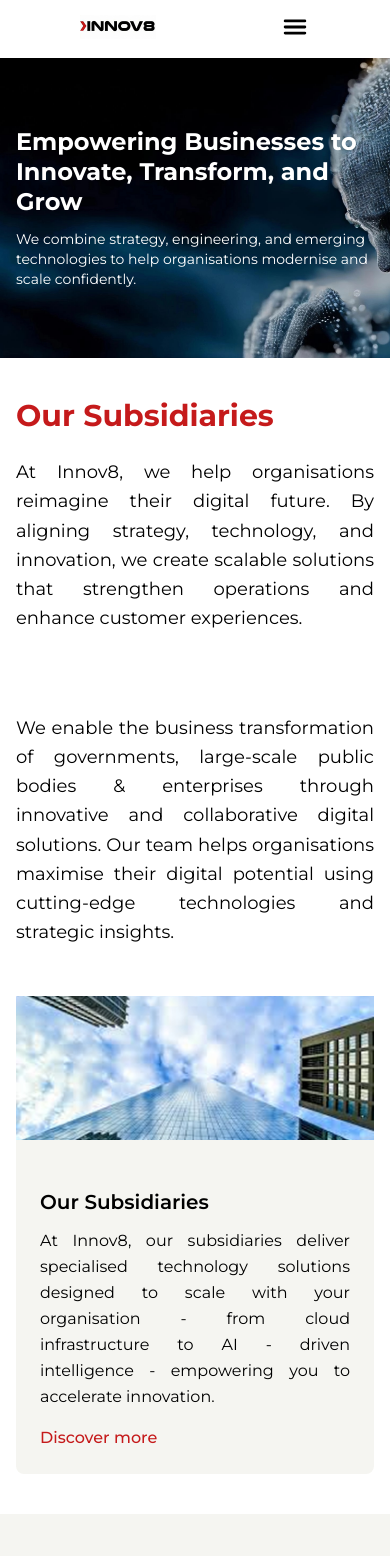
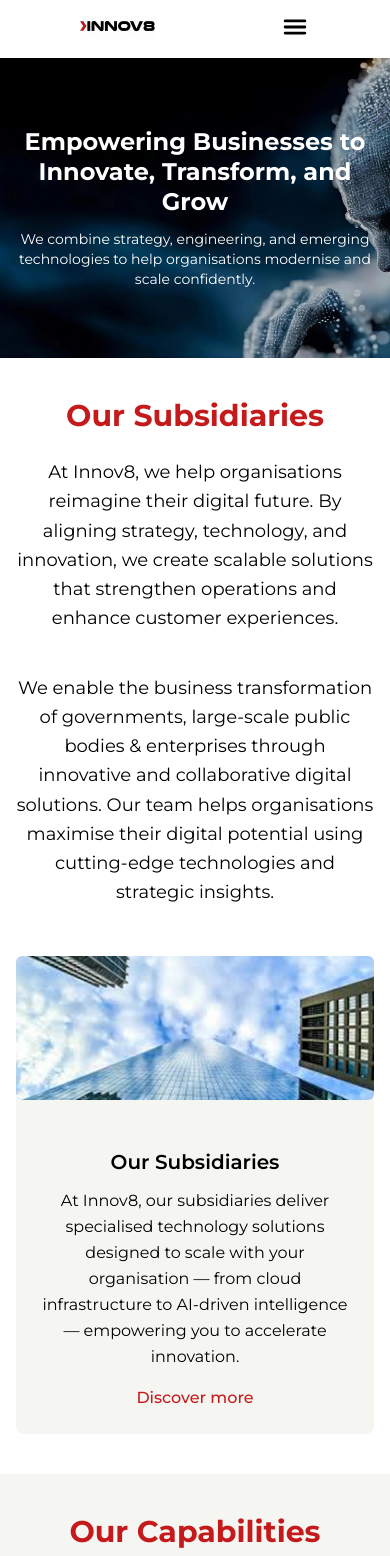
Before and after one commit to ChemyDigi/Innov8, a Next.js app in the folder innov8/: page /home in a window 390 px wide. Shown: the part 40-1596 px from the top of the page. Built offline with nearby package versions, Linux system fonts and the light colour scheme.

Commit message:
Fixing responsive

```diff
--- a/innov8/components/Home/Capabilities.tsx
+++ b/innov8/components/Home/Capabilities.tsx
@@ -31,9 +31,24 @@ export default function CapabilitiesSection() {
   return (
     <section className="bg-[#F5F5F1] text-black relative py-10">
       <div className="relative max-w-7xl mx-auto px-4">
-        <h2 className="text-3xl font-bold text-brand mb-6">Our Capabilities</h2>
 
-        <p className="text-lg mb-10 text-justify">
+        {/* Title */}
+        <h2
+          className="
+            text-3xl font-bold text-brand mb-6
+            text-center md:text-left
+          "
+        >
+          Our Capabilities
+        </h2>
+
+        {/* Intro */}
+        <p
+          className="
+            text-lg mb-10
+            text-center md:text-justify
+          "
+        >
           Our capabilities & technologies are designed to bring business value
           and address the specific challenges of organisations across different
           industries seeking to maximise their digital potential.
@@ -43,11 +58,17 @@ export default function CapabilitiesSection() {
         <div className="grid md:grid-cols-2 gap-6">
           {capabilities.map((item, index) => (
             <div key={index} className="bg-white rounded-lg p-4 shadow-sm">
+
+              {/* Header */}
               <button
                 onClick={() => toggleDropdown(index)}
-                className="w-full flex justify-between items-center text-left"
+                className="
+                  w-full flex justify-between items-center
+                  text-left md:text-left
+                  text-center md:text-left
+                "
               >
-                <span className="font-medium">{item.title}</span>
+                <span className="font-medium w-full">{item.title}</span>
 
                 <FaCaretDown
                   className={`transition-transform duration-300 text-brand size-6 cursor-pointer ${
@@ -56,19 +77,27 @@ export default function CapabilitiesSection() {
                 />
               </button>
 
-              {/* Dropdown Content */}
+              {/* Content */}
               <div
                 className={`transition-all overflow-hidden ${
                   openIndex === index ? "max-h-40 mt-3" : "max-h-0"
                 }`}
               >
-                <p className="text-sm">{item.description}</p>
+                <p className="text-sm text-center md:text-left">
+                  {item.description}
+                </p>
               </div>
             </div>
           ))}
         </div>
 
-        <p className="mt-10 text-justify">
+        {/* Bottom Text */}
+        <p
+          className="
+            mt-10
+            text-center md:text-justify
+          "
+        >
           We help organizations adopt modern platforms, secure digital ecosystems,
           and explore future-ready technologies.
         </p>
--- a/innov8/components/Home/HeroSection.tsx
+++ b/innov8/components/Home/HeroSection.tsx
@@ -4,28 +4,44 @@ export default function HeroSection() {
   return (
     <section className="relative w-full">
       <Image
-        src="/images/home/Hero.jpg"   // your uploaded image path
+        src="/images/home/Hero.jpg"
         alt="Hero background"
         width={2000}
         height={1000}
         className="w-full h-[300px] sm:h-[400px] md:h-[500px] lg:h-[600px] object-cover"
       />
 
-      <div className="absolute inset-0 flex items-center px-4 sm:px-8 md:px-16 lg:px-24 xl:px-40">
-        <div className="w-full flex justify-start">
-          <div className="max-w-3xl text-white">
+      <div
+        className="
+          absolute inset-0 flex items-center
+          px-4 sm:px-8 md:px-16 lg:px-24 xl:px-40
+
+          justify-center
+          lg:justify-start
+          text-center
+          lg:text-left
+        "
+      >
+        <div
+          className="
+            w-full
+            max-w-3xl
+            text-white
+            mx-auto
+            lg:mx-0
+          "
+        >
           <h1 className="text-2xl sm:text-3xl md:text-4xl lg:text-5xl font-bold leading-tight">
             Empowering Businesses to<br />
             Innovate, Transform, and <br /> Grow
           </h1>
 
-            <p className="mt-3 sm:mt-4 text-sm sm:text-base md:text-lg max-w-xl">
+          <p className="mt-3 sm:mt-4 text-sm sm:text-base md:text-lg max-w-xl mx-auto lg:mx-0">
             We combine strategy, engineering, and emerging technologies
             to help organisations modernise and scale confidently.
           </p>
         </div>
       </div>
-      </div>
     </section>
   );
 }
--- a/innov8/components/Home/IndustrySolutions.tsx
+++ b/innov8/components/Home/IndustrySolutions.tsx
@@ -34,13 +34,10 @@ export default function IndustrySolutions() {
     const updateMaxIndex = () => {
       const screenWidth = window.innerWidth;
       if (screenWidth < 640) {
-        // Mobile: 1 card visible at a time
         setMaxIndex(industryData.length - 1);
       } else if (screenWidth < 1024) {
-        // Tablet: 2 cards visible
         setMaxIndex(industryData.length - 2);
       } else {
-        // Desktop: 2 cards visible
         setMaxIndex(industryData.length - 2);
       }
     };
@@ -50,20 +47,15 @@ export default function IndustrySolutions() {
     return () => window.removeEventListener("resize", updateMaxIndex);
   }, []);
 
-  const prev = () => {
-    setIndex((prevIndex) => (prevIndex > 0 ? prevIndex - 1 : 0));
-  };
+  const prev = () => setIndex((prev) => (prev > 0 ? prev - 1 : 0));
+  const next = () => setIndex((prev) => (prev < maxIndex ? prev + 1 : prev));
 
-  const next = () => {
-    setIndex((prevIndex) => (prevIndex < maxIndex ? prevIndex + 1 : prevIndex));
-  };
-
-  // Scroll to the current card whenever index changes
+  // Smooth scroll
   useEffect(() => {
     const container = carouselRef.current;
     if (container) {
       const firstCard = container.children[0] as HTMLElement;
-      const cardWidth = firstCard.offsetWidth + 16; // +gap-4 = 16px
+      const cardWidth = firstCard.offsetWidth + 16; // includes gap
       container.scrollTo({
         left: index * cardWidth,
         behavior: "smooth",
@@ -73,20 +65,34 @@ export default function IndustrySolutions() {
 
   return (
     <section className="relative py-10 bg-white">
-      <div className="flex flex-col lg:flex-row items-start lg:items-center relative max-w-7xl mx-auto px-4">
-        {/* Left side: Title, description, arrows */}
-        <div className="flex-1 flex flex-col gap-6">
+      <div
+        className="
+          flex flex-col lg:flex-row
+          items-center lg:items-start
+          gap-10 lg:gap-0
+          max-w-7xl mx-auto px-4
+        "
+      >
+        {/* ---------- LEFT SIDE ---------- */}
+        <div
+          className="
+            flex-1 flex flex-col gap-6
+            text-center lg:text-left
+            items-center lg:items-start
+          "
+        >
           <h2 className="text-3xl font-bold text-brand">
             Our Industry Solutions
           </h2>
 
-          <p className="text-lg text-black max-w-md text-justify">
+          <p className="text-lg text-black max-w-md text-center lg:text-justify">
             We support organisations across diverse industries with tailored
             digital strategies and high-impact technology solutions that solve
             real business problems.
           </p>
 
-          <div className="flex gap-4 my-4">
+          {/* Arrows */}
+          <div className="flex gap-4 my-4 justify-center lg:justify-start">
             <button
               onClick={prev}
               disabled={index === 0}
@@ -113,23 +119,32 @@ export default function IndustrySolutions() {
           </div>
         </div>
 
-        {/* Right side: Horizontal carousel */}
-        <div className="flex-1 overflow-hidden w-full lg:w-auto">
+        {/* ---------- RIGHT SIDE (Carousel) ---------- */}
+        <div className="flex-1 w-full overflow-hidden">
           <div ref={carouselRef} className="flex gap-4 overflow-x-hidden">
             {industryData.map((item, i) => (
               <div
                 key={i}
-                className="shrink-0 w-[85%] sm:w-[45%] lg:w-[40%] bg-white border border-[#E4E4E4]"
+                className="
+                  shrink-0
+                  w-[85%]
+                  sm:w-[60%]
+                  md:w-[45%]
+                  lg:w-[40%]
+                  bg-white border border-[#E4E4E4]
+                "
               >
                 <img
                   src={item.img}
                   alt={item.title}
                   className="w-full h-56 object-cover"
                 />
-                <h3 className="font-bold text-lg mb-2 text-black p-4">
+
+                <h3 className="font-bold text-lg mb-2 text-black p-4 text-center lg:text-left">
                   {item.title}
                 </h3>
-                <p className="text-sm text-gray-700 text-justify p-4 pt-0">
+
+                <p className="text-sm text-gray-700 p-4 pt-0 text-center lg:text-justify">
                   {item.description}
                 </p>
               </div>
--- a/innov8/components/Home/InsightsSection.tsx
+++ b/innov8/components/Home/InsightsSection.tsx
@@ -6,16 +6,25 @@ import insightsData from "@/app/data/insightsData.json";
 export default function InsightsSection() {
   return (
     <section className="py-20 bg-white">
-      <div className="grid grid-cols-1 lg:grid-cols-4 gap-10 items-center relative max-w-7xl mx-auto px-4">
-        {/* LEFT SIDE — Title (centered vertically on large screens) */}
-        <div className="flex justify-start items-start">
-          <h2 className="text-3xl font-bold text-brand mb-6 leading-tight">
+      <div className="max-w-7xl mx-auto px-4 grid grid-cols-1 lg:grid-cols-4 gap-10">
+
+        {/* LEFT SIDE — Title */}
+        <div
+          className="
+            flex
+            justify-center lg:justify-start
+            items-center lg:items-start
+            text-center lg:text-left
+          "
+        >
+          <h2 className="text-3xl font-bold text-brand leading-tight">
             Latest <br /> Insights
           </h2>
         </div>
 
         {/* RIGHT SIDE — Cards */}
-        <div className="lg:col-span-3 grid grid-cols-1 sm:grid-cols-2 lg:grid-cols-3 gap-5">
+        <div className="lg:col-span-3 grid grid-cols-1 sm:grid-cols-2 md:grid-cols-2 lg:grid-cols-3 gap-6">
+
           {insightsData.map((item) => (
             <div
               key={item.id}
@@ -27,17 +36,20 @@ export default function InsightsSection() {
                 className="w-full h-48 object-cover mb-4"
               />
 
-              <h3 className="font-semibold text-lg mb-2 text-black px-5">
+              <h3 className="font-semibold text-lg mb-2 text-black px-5 text-center lg:text-left">
                 {item.title}
               </h3>
 
-              <p className="text-sm text-gray-700 mb-4 px-5 text-justify">{item.description}</p>
+              <p className="text-sm text-gray-700 mb-4 px-5 text-center md:text-justify">
+                {item.description}
+              </p>
 
-              <button className="text-brand font-medium flex items-center gap-2 px-5 pb-4 cursor-pointer">
+              <button className="text-brand font-medium flex items-center gap-2 px-5 pb-4 cursor-pointer mx-auto lg:mx-0">
                 Read More <FaChevronRight className="text-sm" />
               </button>
             </div>
           ))}
+
         </div>
       </div>
     </section>
--- a/innov8/components/Home/Subsidiaries.tsx
+++ b/innov8/components/Home/Subsidiaries.tsx
@@ -5,16 +5,36 @@ export default function Subsidiaries() {
   return (
     <section className="relative py-10 bg-white">
       <div className="relative max-w-7xl mx-auto px-4">
-        <h2 className="text-3xl font-bold text-brand mb-6">Our Subsidiaries</h2>
 
-        <div className="grid md:grid-cols-2 gap-20 text-black">
-          <p className="text-lg leading-relaxed text-justify">
+        {/* Title */}
+        <h2
+          className="
+            text-3xl font-bold text-brand mb-6
+            text-center md:text-left
+          "
+        >
+          Our Subsidiaries
+        </h2>
+
+        {/* Two Paragraphs */}
+        <div className="grid md:grid-cols-2 gap-10 md:gap-20 text-black">
+          <p
+            className="
+              text-lg leading-relaxed
+              text-center md:text-justify
+            "
+          >
             At Innov8, we help organisations reimagine their digital future. By
             aligning strategy, technology, and innovation, we create scalable
             solutions that strengthen operations and enhance customer experiences.
           </p>
 
-          <p className="text-lg leading-relaxed text-justify">
+          <p
+            className="
+              text-lg leading-relaxed
+              text-center md:text-justify
+            "
+          >
             We enable the business transformation of governments, large-scale
             public bodies & enterprises through innovative and collaborative
             digital solutions. Our team helps organisations maximise their digital
@@ -22,27 +42,47 @@ export default function Subsidiaries() {
           </p>
         </div>
 
-        <div className="mt-12 bg-[#F5F5F1] rounded-lg flex flex-col md:flex-row gap-6">
+        {/* Image + Text Box */}
+        <div
+          className="
+            mt-12 bg-[#F5F5F1] rounded-lg
+            flex flex-col md:flex-row
+            gap-6 md:gap-10
+            items-center md:items-start
+            text-center md:text-left
+          "
+        >
           <Image
             src="/images/home/home1.jpg"
             alt="Subsidiary building"
             width={500}
             height={350}
-            className="object-cover"
+            className="object-cover w-full md:w-[45%] rounded-md"
           />
 
-          <div className = "p-6">
-            <h3 className="text-xl font-semibold mb-3 text-black">Our Subsidiaries</h3>
-            <p className="text-black leading-relaxed text-justify">
+          <div className="p-6 md:p-8">
+            <h3 className="text-xl font-semibold mb-3 text-black">
+              Our Subsidiaries
+            </h3>
+
+            <p className="text-black leading-relaxed text-center md:text-justify">
               At Innov8, our subsidiaries deliver specialised technology solutions
-              designed to scale with your organisation - from cloud infrastructure
-              to AI - driven intelligence - empowering you to accelerate innovation.
+              designed to scale with your organisation — from cloud infrastructure
+              to AI-driven intelligence — empowering you to accelerate innovation.
             </p>
-            <a href="#" className="text-brand mt-4 block font-medium">
+
+            <a
+              href="#"
+              className="
+                text-brand font-medium mt-4 block
+                text-center md:text-left
+              "
+            >
               Discover more
             </a>
           </div>
         </div>
+
       </div>
     </section>
   );
```
Lines whose indentation alone changed are shown as unchanged.
